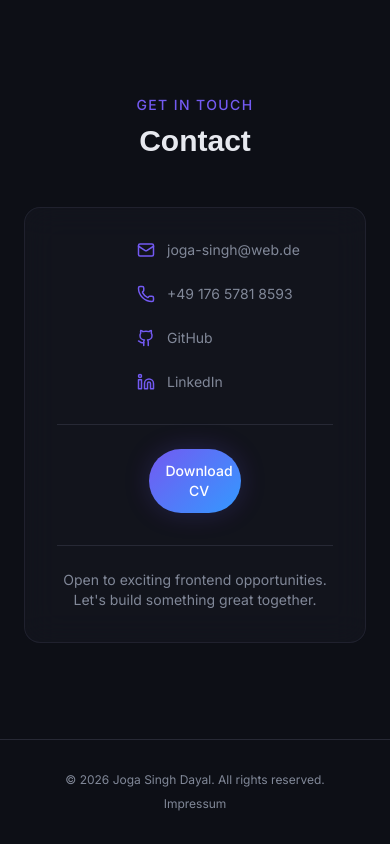
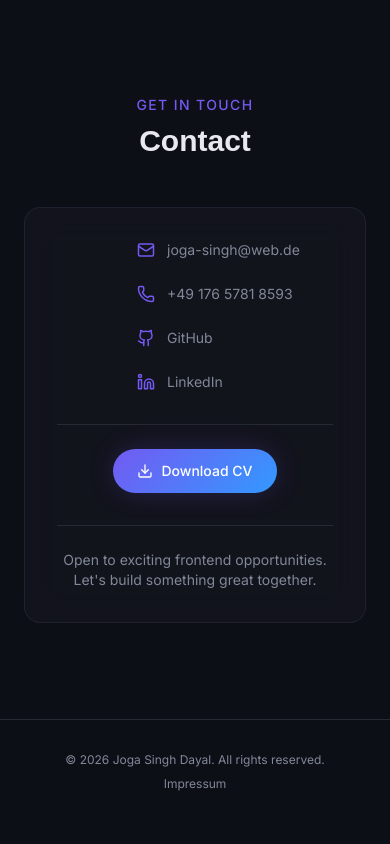
Before and after one commit to joga-singh-dayal/portfolio-vuejs, a Vue app: page / in a window 390 px wide. Shown: the part 5033-5877 px from the top of the page. Built offline with nearby package versions, Linux system fonts and the light colour scheme.

Commit message:
fix: size for download button for mobile devices

```diff
--- a/src/components/ContactSection.vue
+++ b/src/components/ContactSection.vue
@@ -76,7 +76,7 @@
                 <div class="mt-8 pt-6 border-t text-center" style="border-color: hsl(var(--border))">
                     <button
                         @click="$emit('openModal')"
-                        class="inline-flex justify-center items-center gap-2 px-6 py-3 rounded-full text-sm w-1/3 font-medium text-white transition-all duration-300 hover:scale-105 hover:shadow-lg"
+                        class="inline-flex items-center gap-2 px-6 py-3 rounded-full text-sm font-medium text-white transition-all duration-300 hover:scale-105 hover:shadow-lg"
                         :style="{ backgroundImage: 'var(--gradient-primary)', boxShadow: 'var(--shadow-glow)' }"
                     >
                         <Download :size="16" />
```
